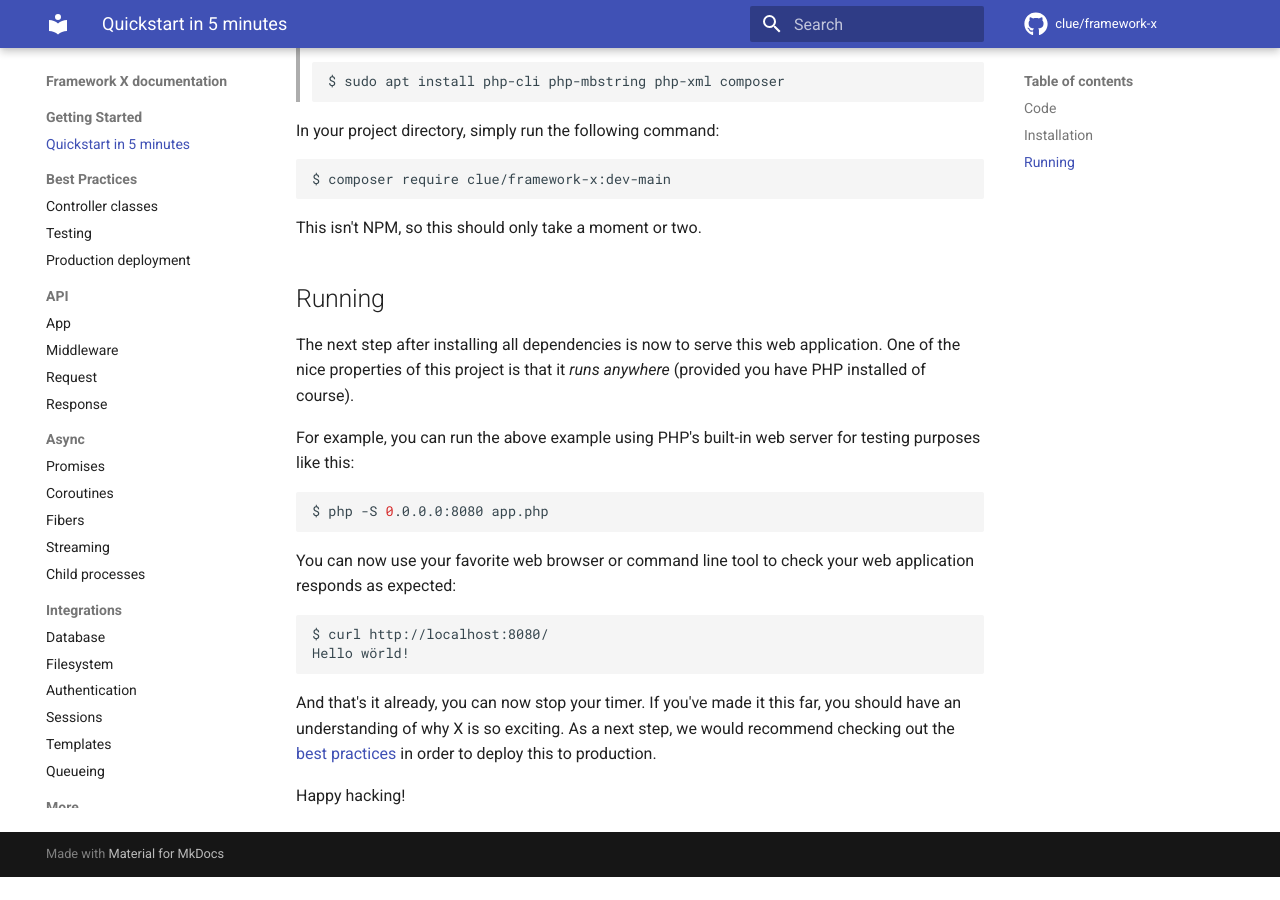
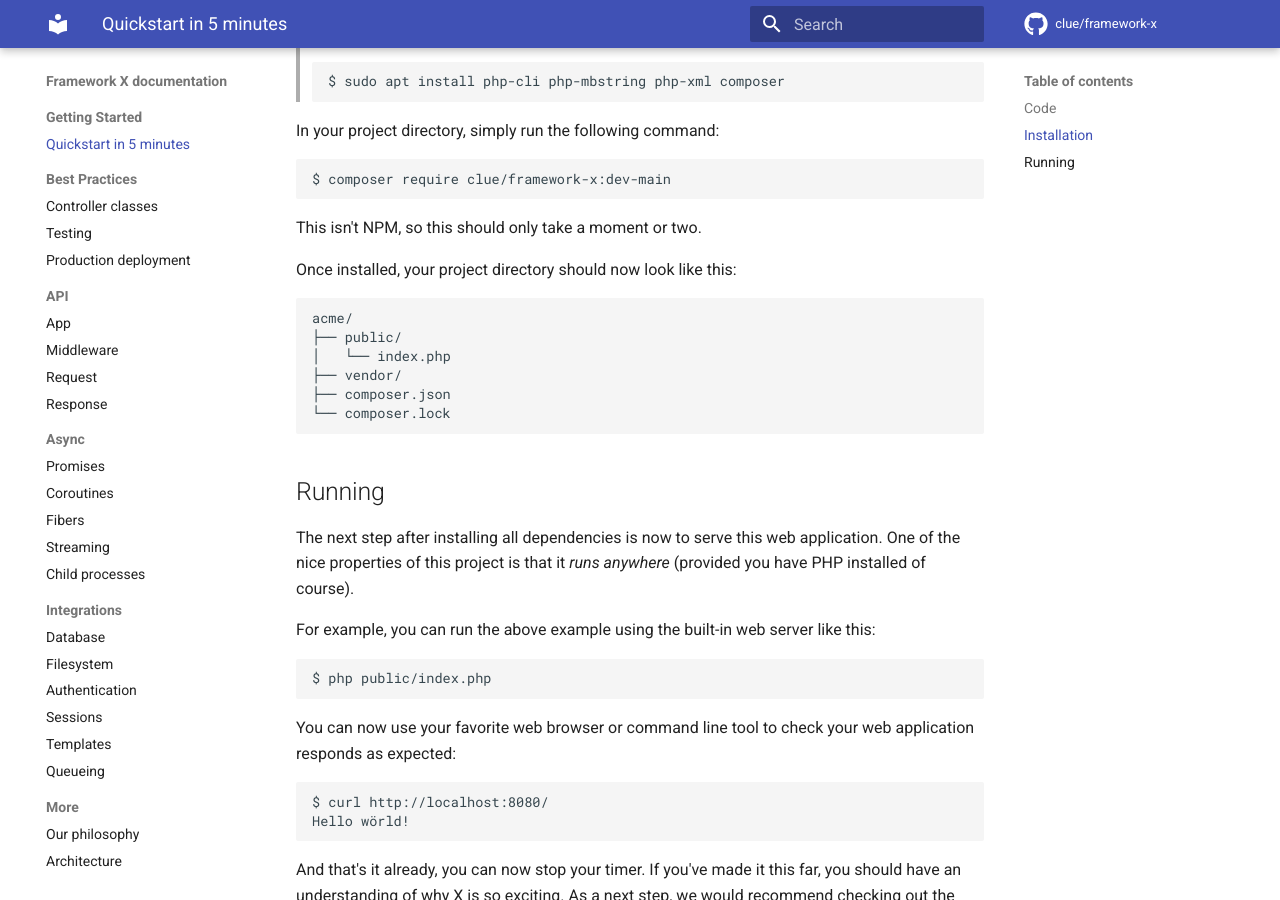
Before and after one commit to clue/framework-x, an MkDocs documentation site: the page built from docs/getting-started/quickstart.md, in a window 1280 px wide and 900 px high, scrolled down 1695 px. Built offline with MkDocs 1.6.1 and Material for MkDocs 9.7.7, drawn with Linux system fonts in a browser that asks for light colours; comment, search, counter and statistics services are not loaded; before the commit the page ends 2572 px from its top, so only the background shows below that; some of the changed text lies outside the part shown.

Commit message:
Use `public/index.php` instead of `app.php` for all examples

````diff
--- a/docs/getting-started/quickstart.md
+++ b/docs/getting-started/quickstart.md
@@ -10,17 +10,18 @@ In order to first start using X, let's start with an entirely empty project dire
 This shouldn't be too confusing, but here's how you can do so on the command line:
 
 ```bash
-$ mkdir ~/projects/acme
-$ cd ~/projects/acme
+$ mkdir ~/projects/acme/
+$ cd ~/projects/acme/
 ```
 
 Next, we can start by taking a look at a simple example application.
-You can use this example to get started by creating a new `app.php` file in your empty project directory:
+You can use this example to get started by creating a new `public/` directory with
+an `index.php` file inside:
 
 ```php
 <?php
 
-require __DIR__ . '/vendor/autoload.php';
+require __DIR__ . '/../vendor/autoload.php';
 
 $app = new FrameworkX\App();
 
@@ -90,16 +91,27 @@ $ composer require clue/framework-x:dev-main
 
 This isn't NPM, so this should only take a moment or two.
 
+Once installed, your project directory should now look like this:
+
+```
+acme/
+├── public/
+│   └── index.php
+├── vendor/
+├── composer.json
+└── composer.lock
+```
+
 ## Running
 
 The next step after installing all dependencies is now to serve this web application.
 One of the nice properties of this project is that it *runs anywhere* (provided you have PHP installed of course).
 
-For example, you can run the above example using PHP's built-in web server for
-testing purposes like this:
+For example, you can run the above example using the built-in web server like
+this:
 
 ```bash
-$ php -S 0.0.0.0:8080 app.php
+$ php public/index.php
 ```
 
 You can now use your favorite web browser or command line tool to check your web
````
Also changed, not shown: README.md (+7 -7 lines), docs/api/app.md (+3 -3 lines), docs/api/middleware.md (+5 -5 lines), docs/best-practices/controllers.md (+4 -4 lines), docs/best-practices/deployment.md (+5 -5 lines).
